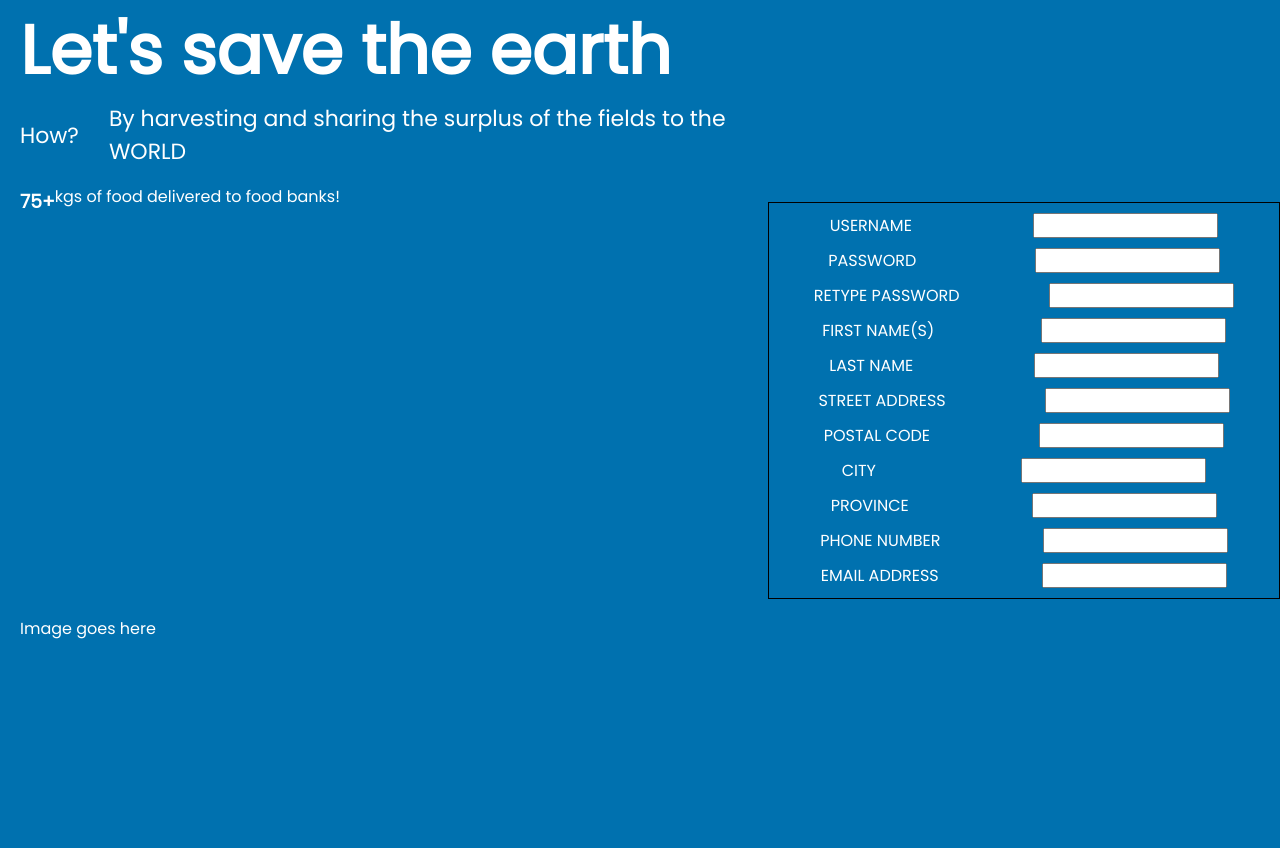
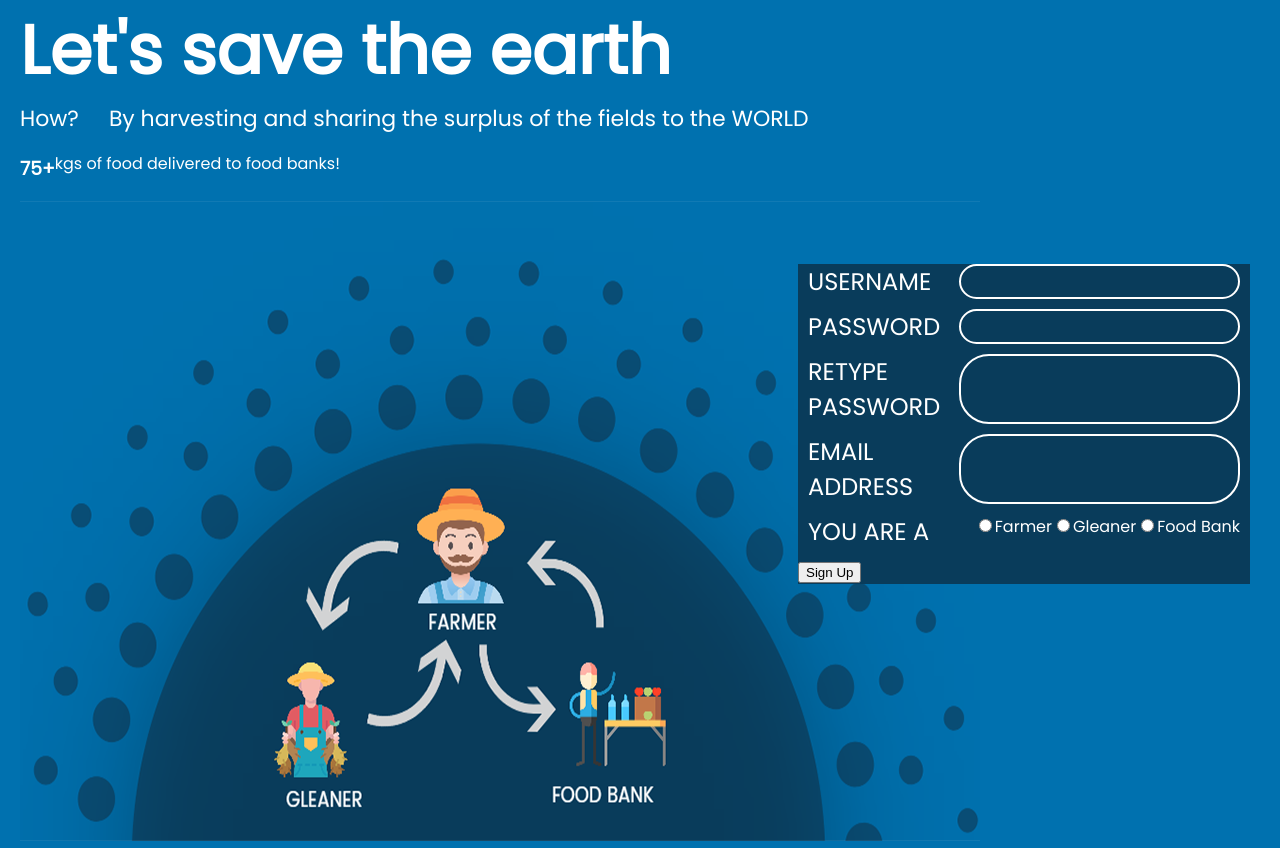
Before and after one commit to rajagoat/earth-day-c2g, a Next.js app in the folder frontend/: page / in a window 1280 px wide. Before the commit the page ends 800 px from the top, so only its background shows below. Built offline with nearby package versions, Linux system fonts and the light colour scheme.

Commit message:
added the image, leaving styling for now

```diff
--- a/frontend/components/SignUpForm.js
+++ b/frontend/components/SignUpForm.js
@@ -22,53 +22,23 @@ const SignUpForm = () => {
                 />
             </div>
             <div className={styles.formItem}>
-                <label>First Name(s)</label>
+                <label>Email Address</label>
                 <input
                     type="text"
                 />
             </div>
             <div className={styles.formItem}>
-                <label>Last Name</label>
-                <input
-                    type="text"
-                />
+                <label>You are a</label>
+                <div className={styles.formRadio}>
+                    <input type="radio" name="userType" id="farmer" value='FARMER' />
+                    <label htmlFor="farmer">Farmer</label>
+                    <input type="radio" name="userType" id="gleaner" value='GLEANER' />
+                    <label htmlFor="gleaner">Gleaner</label>
+                    <input type="radio" name="userType" id="foodbank" value='FOODBANK' />
+                    <label htmlFor="foodbank">Food Bank</label>
+                </div>
             </div>
-            <div className={styles.formItem}>
-                <label>Street Address</label>
-                <input
-                    type="text"
-                />
-            </div>
-            <div className={styles.formItem}>
-                <label>Postal Code</label>
-                <input
-                    type="text"
-                />
-            </div>
-            <div className={styles.formItem}>
-                <label>City</label>
-                <input
-                    type="text"
-                />
-            </div>
-            <div className={styles.formItem}>
-                <label>Province</label>
-                <input
-                    type="text"
-                />
-            </div>
-            <div className={styles.formItem}>
-                <label>Phone Number</label>
-                <input
-                    type="text"
-                />
-            </div>
-            <div className={styles.formItem}>
-                <label>Email Address</label>
-                <input
-                    type="text"
-                />
-            </div>
+            <button>Sign Up</button>
         </form>
     );
 }
--- a/frontend/pages/index.js
+++ b/frontend/pages/index.js
@@ -1,6 +1,9 @@
 import Head from 'next/head'
 import Image from 'next/image'
 import styles from '../styles/Home.module.css'
+
+// public assets
+import cycleFarmer from '../public/cycleFarmer.png'
 
 // components
 import SignUpForm from '../components/SignUpForm'
@@ -29,13 +32,20 @@ export default function Home() {
               <p>kgs of food delivered to food banks!</p>
             </div>
           </div>
-          <div>
-            <p>Image goes here</p>
-            {/* image will be inserted here */}
+          <div className={styles.image}>
+            <Image
+              src={cycleFarmer}
+              alt="Shows relationships between gleaners farmers and food banks"
+
+              placeholder="blur"
+              priority
+            />
           </div>
         </div>
-        <div className={styles.right}>
-          <SignUpForm />
+        <div className={styles.rightContainer}>
+          <div className={styles.right}>
+            <SignUpForm />
+          </div>
         </div>
       </main>
     </div>
--- a/frontend/styles/Home.module.css
+++ b/frontend/styles/Home.module.css
@@ -6,6 +6,7 @@
 
 .left {
   margin-left: 20px;
+  display: grid;
 }
 
 .title {
@@ -27,12 +28,25 @@
   display: flex;
 }
 
-.left {
-  display: grid;
-  grid-template-rows: 3fr 1fr;
+.image {
+  align-self: flex-end;
+}
+
+.rightContainer {
+  align-self: center;
+}
+
+.rightBorder {
+  position: absolute;
+  border: 6px solid #67ba24;
+  border-style: dashed;
+  /* margin: 30px; */
+
+  z-index: 2;
 }
 
 .right {
-  border: 1px solid black;
-  align-self: center;
+  width: inherit;
+  margin: 30px;
+  background-color: #093c5b;
 }
--- a/frontend/styles/SignUpForm.module.css
+++ b/frontend/styles/SignUpForm.module.css
@@ -1,13 +1,26 @@
 .formContainer {
-
 }
 
 .formItem {
     display: flex;
-    justify-content: space-around;
-    margin: 10px 0;
+    justify-content: space-between;
+    margin: 10px 10px;
 }
 
 .formItem>label {
     text-transform: uppercase;
+    font-size: 24px;
 }
+
+.formItem>input {
+    font-family: 'Poppins', sans-serif;
+    border: 2px solid white;
+    border-radius: 30px;
+    background-color: transparent;
+    color: white;
+    padding: 0px 10px;
+}
+
+.formItem>input:focus {
+    outline: none;
+}
```
Also changed, not shown: frontend/public/cycleFarmer.png (added).
